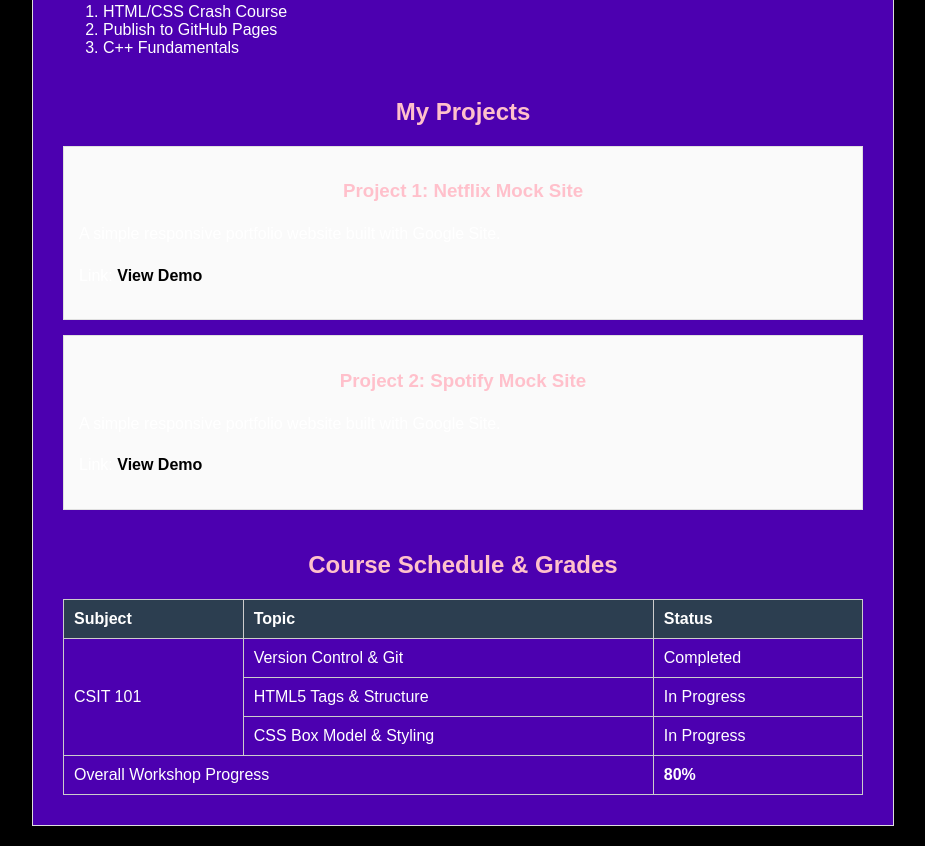
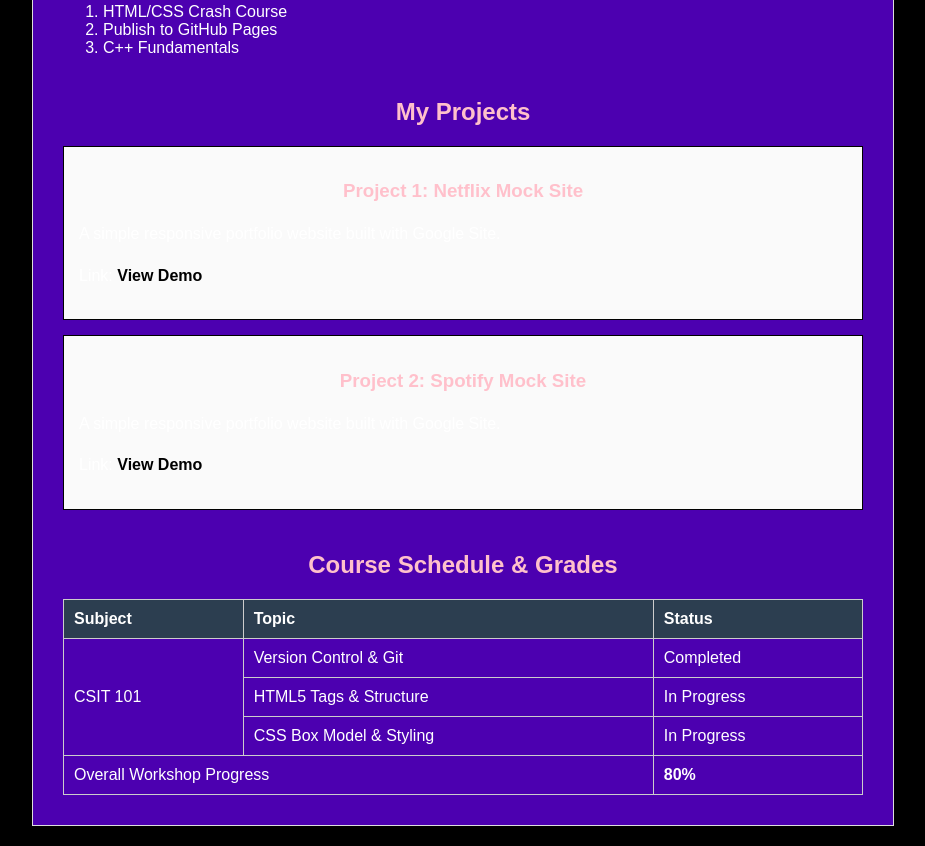
Before and after one commit to gzaldivar-bot/csit-web-finals-2026, a plain HTML site: page index.html in a window 1280 px wide. Shown: the part 877-1723 px from the top of the page, without its empty margins (177-1102 px from the left). Drawn offline with Linux system fonts and the light colour scheme.

Commit message:
Update styles.css

```diff
--- a/styles.css
+++ b/styles.css
@@ -53,7 +53,7 @@ hr {
 
 
 .project-card {
-  border: 1px solid #e0e0e0;
+  border: 1px solid #000000;
   padding: 15px;
   margin: 15px 0;
   background-color: #fafafa;
```
